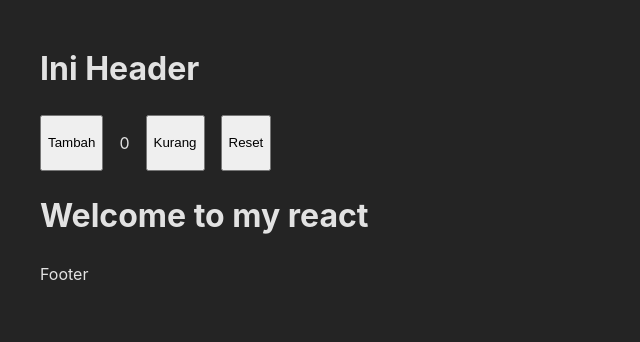
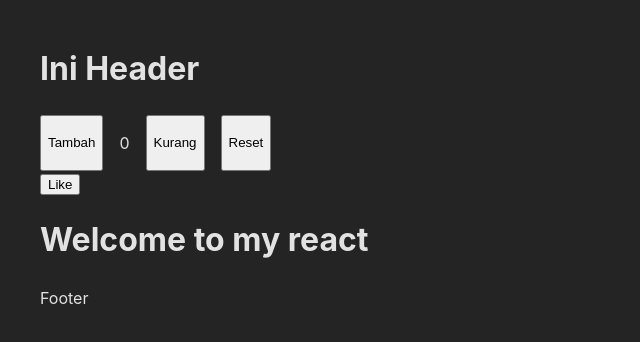
Before and after one commit to ivanrzky/react-miniproject, a React (Vite) app: page / in a window 1280 px wide. Shown: the top 342 px of the page, without its empty margins (0-640 px from the left). Built offline with nearby package versions, Linux system fonts and the light colour scheme.

Commit message:
feat/Like

```diff
--- a/src/App.tsx
+++ b/src/App.tsx
@@ -1,39 +1,40 @@
 
 import HeaderCustom from "./components/HeaderCustom";
-import ProfileCard from "./components/ProfileCard";
+// import ProfileCard from "./components/ProfileCard";
 import Welcomes from "./components/Welcomes";
 import Counter from "./components/Counter";
 import FooterCustom from "./components/FooterCustom";
+import Like from "./components/Like";
 
 
-type Teacher = {
-  name : string;
-  job: string ;
-  year: number;
-  id : number;
-}
+// type Teacher = {
+//   name : string;
+//   job: string ;
+//   year: number;
+//   id : number;
+// }
 
-const teachers : Teacher[] = [
-  {
-  job: "Dosen",
-  name: "Samsil",
-  year : 2023,
-  id : 1
-  },
-  {
-    name: "Hadi",
-    year : 2222,
-    job : "Mandi",
-    id : 2
-  },
-  {
-    name: "rahmat",
-    year : 1220,
-    job : "pengangguran",
-    id : 3
-  }
+// const teachers : Teacher[] = [
+//   {
+//   job: "Dosen",
+//   name: "Samsil",
+//   year : 2023,
+//   id : 1
+//   },
+//   {
+//     name: "Hadi",
+//     year : 2222,
+//     job : "Mandi",
+//     id : 2
+//   },
+//   {
+//     name: "rahmat",
+//     year : 1220,
+//     job : "pengangguran",
+//     id : 3
+//   }
 
-]
+// ]
 function App() {
   return (
     <>
@@ -54,9 +55,12 @@ function App() {
       }
 
     </div>*/}
+
     <Counter />
+    <Like />
     <Welcomes />
     <FooterCustom />
+
     </div>
 
 
--- a/src/components/Counter.tsx
+++ b/src/components/Counter.tsx
@@ -1,4 +1,5 @@
 import useCounter from "../hooks/useCounter";
+
 
 const Counter = () => {
     const {count, handleDecrement, handleIncrement, handleReset} = useCounter();
--- /dev/null
+++ b/src/components/Like.tsx
@@ -0,0 +1,12 @@
+
+import useLikeButton from "../hooks/useLikeButton";
+
+const Like = () => {
+    const {liked, toggleLike} = useLikeButton();
+    return (
+        <div>
+            <button onClick={toggleLike}>{liked ? "Unlike" : "Like"}</button>
+        </div>
+    )
+};
+export default Like;
--- /dev/null
+++ b/src/hooks/useLikeButton.ts
@@ -0,0 +1,12 @@
+import { useState } from "react";
+
+
+const useLikeButton = () => {
+  const [liked, setLiked] = useState(false);
+
+  const toggleLike = () => {
+    setLiked(!liked);
+  };
+  return { liked, toggleLike };
+};
+export default useLikeButton;
```
